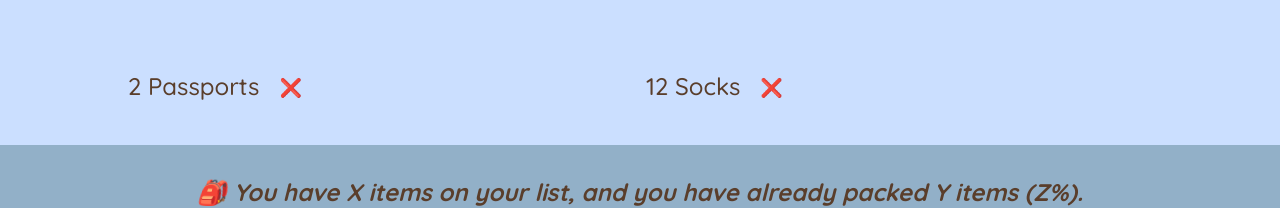
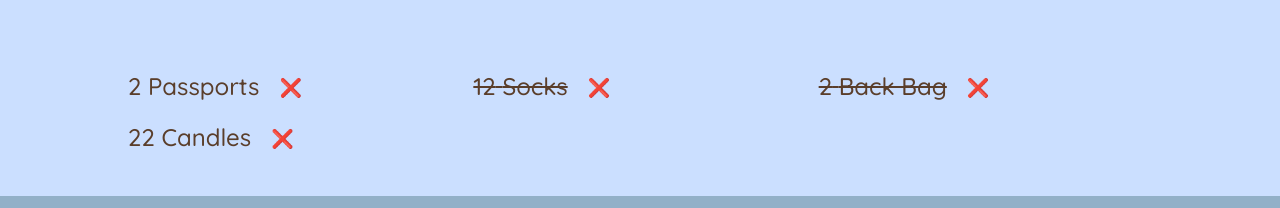
Before and after one commit to sgc93/enGO, a React (Create React App) app: page / in a window 1280 px wide. Shown: the part 445-653 px from the top of the page. Built offline with nearby package versions, Linux system fonts and the light colour scheme; the HTML template or start-up script is replaced by a standard one.

Commit message:
handling submitting form : with Controlled Element

```diff
--- a/src/App.js
+++ b/src/App.js
@@ -1,6 +1,10 @@
+import { useState } from "react";
+
 const initialItems = [
 	{ id: 1, description: "Passports", quantity: 2, packed: false },
-	{ id: 2, description: "Socks", quantity: 12, packed: false },
+	{ id: 2, description: "Socks", quantity: 12, packed: true },
+	{ id: 1, description: "Back Bag", quantity: 2, packed: true },
+	{ id: 2, description: "Candles", quantity: 22, packed: false },
 ];
 
 function App() {
@@ -29,11 +33,41 @@ function Header() {
 }
 
 function Form() {
+	const [itemDescription, setItemDescription] = useState("");
+	const [quantity, setQuantity] = useState(1);
+	function handleSubmit(e) {
+		e.preventDefault();
+		if (itemDescription === "") return;
+
+		const newItem = {
+			id: Date.now(),
+			description: itemDescription,
+			quantity: quantity,
+			packed: false,
+		};
+		console.log(newItem);
+
+		setItemDescription("");
+		setQuantity(1);
+	}
+
 	return (
-		<form className="add-form">
+		<form className="add-form" onSubmit={handleSubmit}>
 			<div className="input-item">
-				<input type="text" placeholder="What do you need for your trip?" />
-				<select>
+				<input
+					type="text"
+					placeholder="What do you need for your trip?"
+					value={itemDescription}
+					onChange={(e) => {
+						setItemDescription(e.target.value);
+					}}
+				/>
+				<select
+					value={quantity}
+					onChange={(e) => {
+						setQuantity(Number(e.target.value));
+					}}
+				>
 					{Array.from({ length: 10 }, (_, i) => i + 1).map((num) => (
 						<option value={num} key={num}>
 							{num}
@@ -41,7 +75,7 @@ function Form() {
 					))}
 				</select>
 			</div>
-			<button>Add</button>
+			<button type="submit">Add</button>
 		</form>
 	);
 }
@@ -51,7 +85,7 @@ function PackingList() {
 		<div className="list">
 			<ul>
 				{initialItems.map((item) => (
-					<Item item={item} />
+					<Item item={item} key={item.id} />
 				))}
 			</ul>
 		</div>
@@ -62,7 +96,7 @@ function Item({ item }) {
 	console.log(item);
 	return (
 		<li>
-			<span>
+			<span style={item.packed ? { textDecoration: "line-through" } : {}}>
 				{item.quantity} {item.description}
 			</span>
 			<button>❌</button>
```
